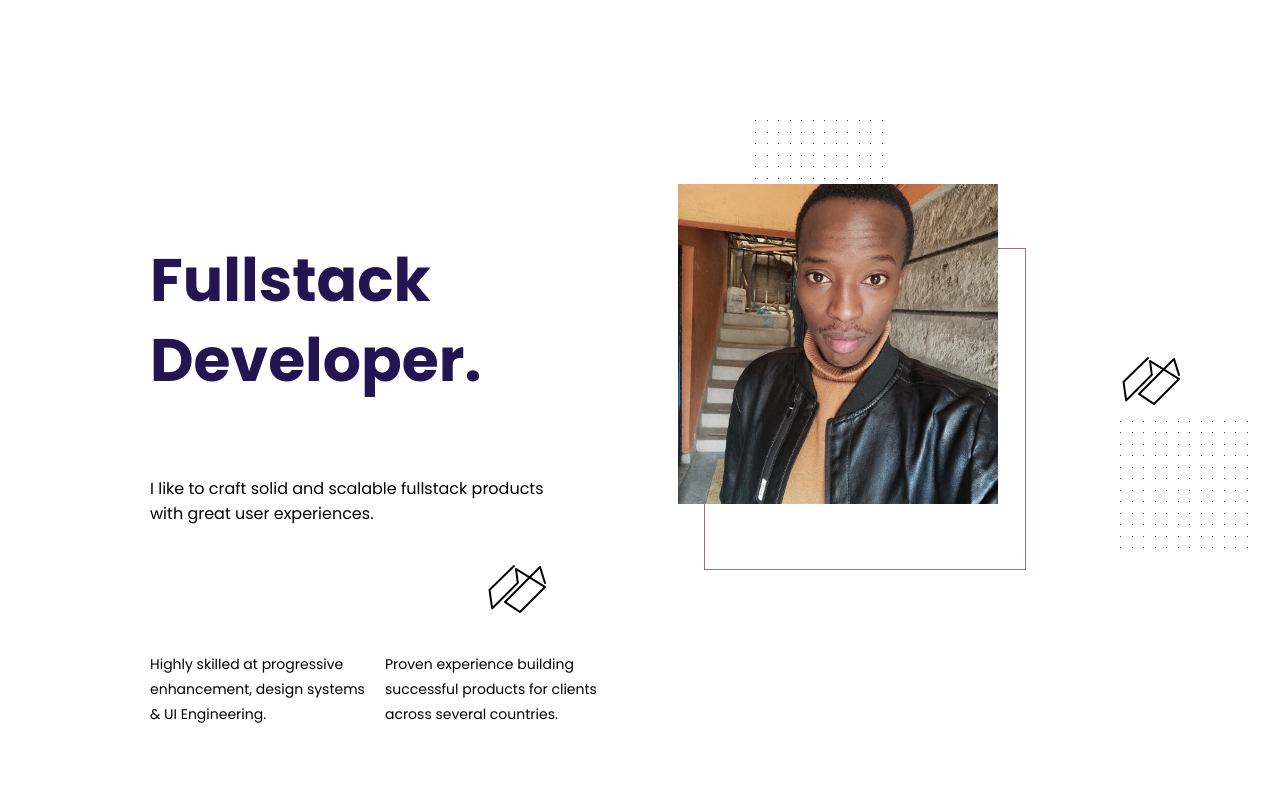
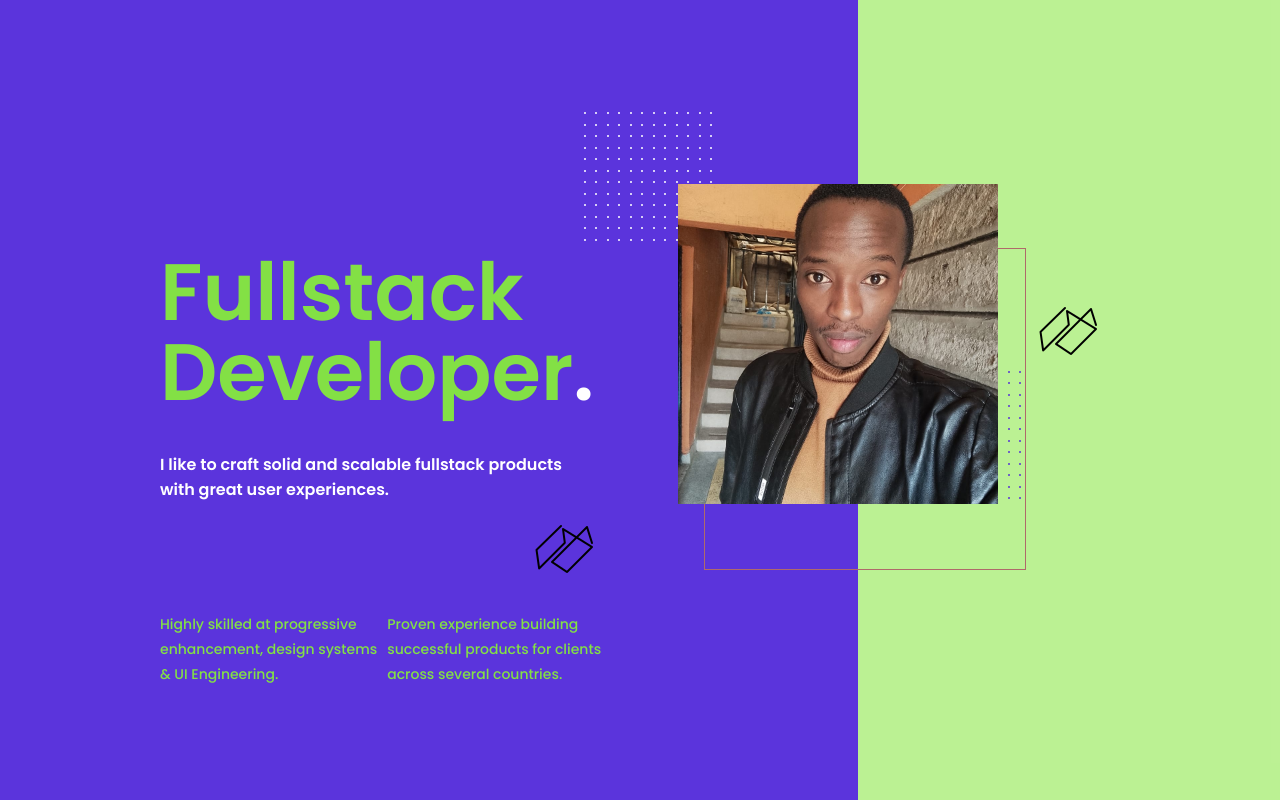
Before and after one commit to Nthenge/Nthenge-Official, a React (Create React App) app: page / in a window 1280 px wide. Shown: the top 800 px of the page. Built offline with nearby package versions, Linux system fonts and the light colour scheme.

Commit message:
Deleted old css and wrote new css, improved home.js file

```diff
--- a/src/App.css
+++ b/src/App.css
@@ -6,9 +6,14 @@
 body{
   margin: 0;
   padding: 0;
+  box-sizing: border-box;
   display: flex;
   font-family: 'Poppins', sans-serif;
   line-height: 25px;
+  height: 100vh;
+  overflow-y: scroll;
+  scroll-snap-type: y mandatory;
+  scroll-behavior: smooth;
 }
 
 .dots-grid-wrapper{
@@ -27,10 +32,10 @@ body{
 }
 
 .dot{
-  width: 1px;
-  height: 1px;
+  width: 2px;
+  height: 2px;
   border-radius: 50%;
-  background-color: black;
+  background-color: #fff;
 }
 
 .image-outsquare{
@@ -51,51 +56,85 @@ body{
   object-fit: cover;
 }
 
-.hero, .aboutMe{
+.hero{
   display: flex;
   flex-direction: row;
-  gap: 50px;
-  min-width: 1150px;
+  align-items: stretch;
   height: 100vh;
-  margin-left: 100px;
-  margin-top: 50px;
+  width: 100vw;
+  scroll-snap-align: start;
+  flex-wrap: wrap;
 }
 
 .hero .section-1{
+  width: 67vw;
   display: flex;
   flex-direction: column;
-  width: calc(100% - 30%);
-  height: inherit;
+  background-color: rgba(74, 30, 217, 0.9);
+  color: #fff;
 }
 
-.frontend, .aboutMe header p{
-  font-size: 60px;
-  font-weight: 700;
-  color: rgb(34, 21, 82);
-  line-height: 80px;
+.section-1 .dots-grid-wrapper{
+  margin-top: 7rem;
+  margin-right: 9rem;
 }
 
-.hero .notes{
-  display: flex;
-  flex-direction: column;
+.notes{
+  padding-left: 10rem;
 }
 
-.hero .notes .zigzag-image{
+.notes .frontend{
+  font-size: 80px;
+  line-height: 5rem;
+  font-weight: 600;
+  color: rgba(135, 243, 52,  0.9);
+}
+
+.notes .frontend span{
+  color: #fff;
+}
+
+.notes .hero-praise{
+  display: flex;
+  flex-direction: row;
+  gap: 10px;
+  font-size: 14px;
+  color: rgba(135, 243, 52,  0.9);
+  font-weight: 500;
+}
+
+.notes .message{
+  font-weight: 600;
+  margin-top: -40px;
+}
+
+.notes .zigzag-image{
   display: flex;
   justify-content: center;
-}
-
-.hero  .hero-praise{
-  display: flex;
-  flex-direction: row;
-  gap: 20px;
-  font-size: 14px;
+  margin-right: -7rem;
 }
 
 .hero .section-2{
+  width: calc(100vw - 67vw);
   display: flex;
-  justify-content: flex-end;
+  flex-direction: column;
   align-items: center;
-  width: calc(100% - 70%);
-  height: inherit;
+  justify-content: center;
+  background-color: rgba(121, 227, 41, 0.5);
 }
+
+.dots-grid{
+  margin-left: -9rem;
+}
+
+.section-2 .dot{
+  background: rgba(74, 30, 217, 0.9);
+}
+
+.aboutMe{
+  scroll-snap-align: start;
+  display: flex;
+  flex-direction: row;
+  height: 100vh;
+  width: 100vw;
+}
--- a/src/Components/Home.js
+++ b/src/Components/Home.js
@@ -1,7 +1,5 @@
 import zigzag from "../Icons/zigzag.png"
 import myPic from "../Icons/myPic.jpg"
-import favicon from "../Icons/favicon.png"
-import { StickySidebar } from "./StickySidebar";
 
 export const Home = () => {
     return (
@@ -9,9 +7,6 @@ export const Home = () => {
                 <span className="image-outsquare"></span>
                 <span className="center-image"><img src={myPic} alt="my Image"/></span>
                 <section className="section-1">
-                    {/* <header>
-                        <p>Abr<span><img src={favicon}/></span>ham</p>
-                    </header> */}
                         <div className="dots-grid-wrapper">
                             <div className ="dots-grid">
                                 {[...Array(144)].map((_, index)=>{
```
